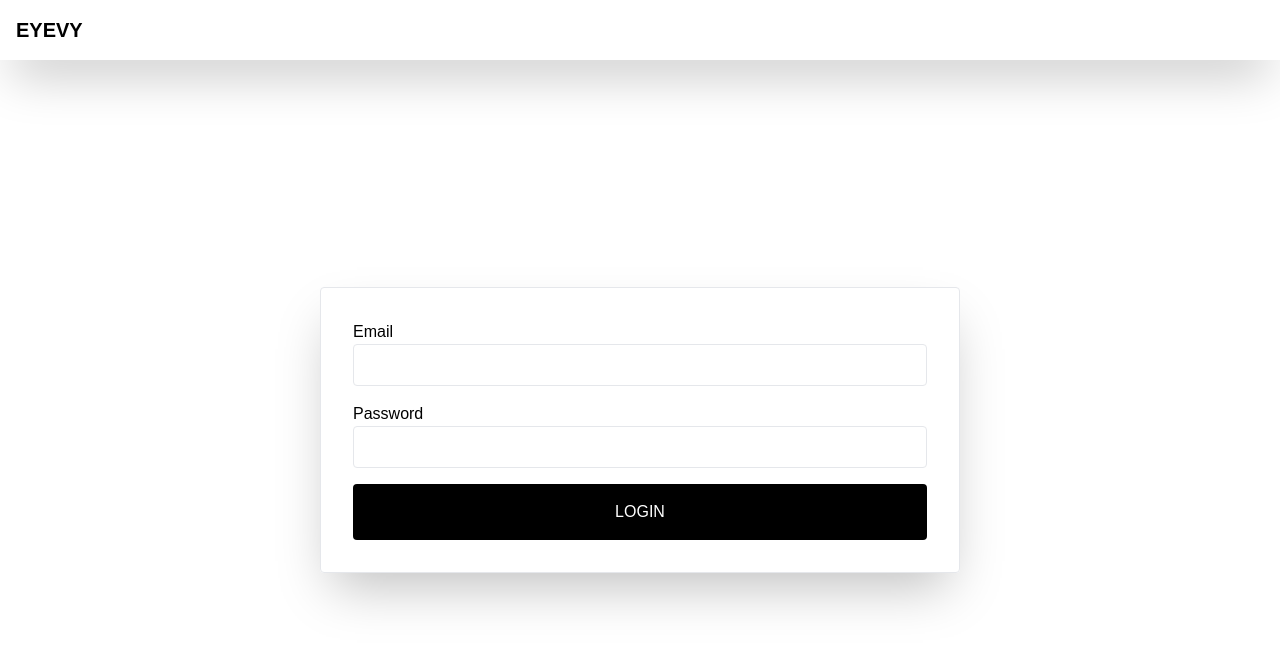
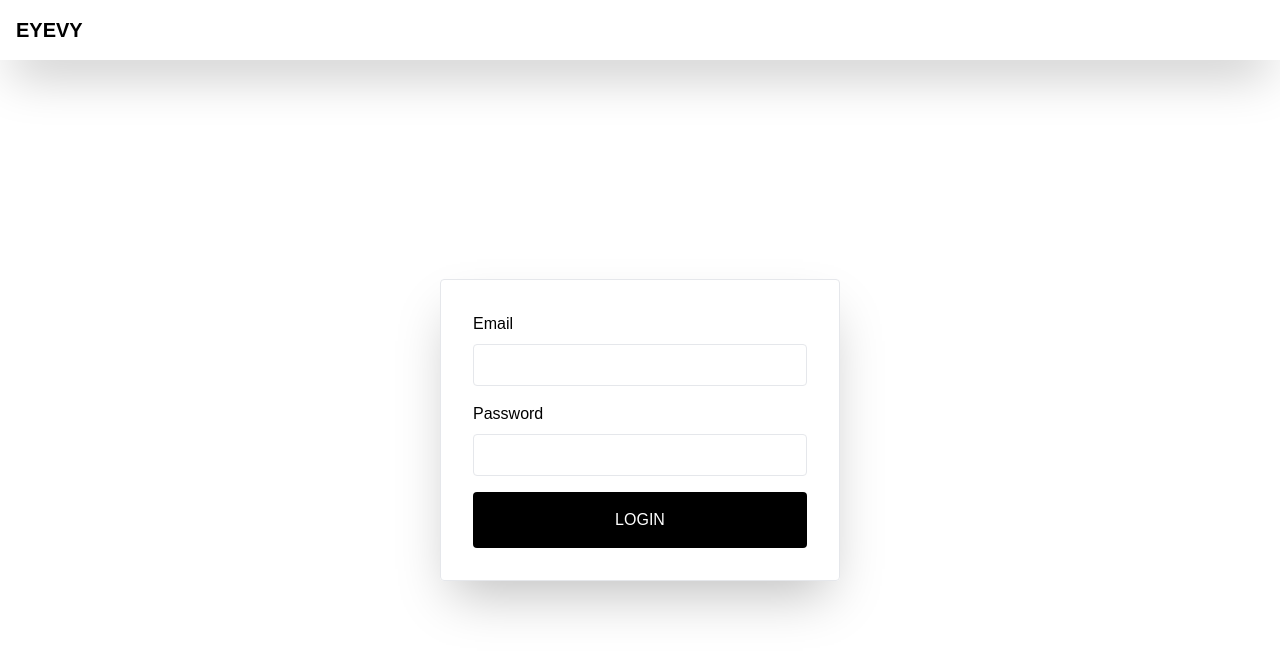
Before and after one commit to watchiko/eyevy, a Next.js app: page /login in a window 1280 px wide. Shown: the top 654 px of the page. Built offline with nearby package versions, Linux system fonts and the light colour scheme.

Commit message:
updating home page, login, hero

```diff
--- a/app/home/page.tsx
+++ b/app/home/page.tsx
@@ -4,7 +4,7 @@ export default function Home() {
   return (
     <>
       <Hero />
-      <div className="text-black p-8 font-sans leading-loose">
+      <div className="bg-transparent text-black p-8 font-sans leading-loose">
         <div className="mb-8">
           <h1 className="text-2xl">Watchiko</h1>
           <p className="text-lg">
--- a/app/login/page.tsx
+++ b/app/login/page.tsx
@@ -35,9 +35,9 @@ export default function Login() {
         <div className="flex flex-col items-center justify-center flex-1">
           <form
             onSubmit={doLogin}
-            className="p-8 gap-4 border border-gray-200 flex flex-col rounded shadow-2xl w-1/2"
+            className="p-8 gap-4 border border-gray-200 flex flex-col rounded shadow-2xl min-w-[400px] max-w-lg"
           >
-            <div>
+            <div className="flex flex-col gap-2">
               <label htmlFor="email" className="block">
                 Email
               </label>
@@ -50,7 +50,7 @@ export default function Login() {
                 required
               />
             </div>
-            <div>
+            <div className="flex flex-col gap-2">
               <label htmlFor="password" className="block">
                 Password
               </label>
--- a/components/Hero/Hero.tsx
+++ b/components/Hero/Hero.tsx
@@ -3,7 +3,7 @@ import Link from "next/link";
 export default function Hero() {
   return (
     <>
-      <div className="px-4 py-8 flex w-full h-auto items-center justify-center bg-black text-white">
+      <div className="px-4 py-8 flex w-full h-auto items-center justify-center bg-transparent text-black shadow-2xl">
         <div className=" flex flex-col gap-4 items-center ">
           <div className="text-8xl font-black">EYEVY</div>
           <div className="text-4xl ">Watch... Monitor.. Alert!</div>
@@ -12,7 +12,7 @@ export default function Hero() {
           </div>
           <div className="mt-4"></div>
           <Link href={"/login"}>
-            <button className="bg-white text-black text-2xl py-4 px-16 rounded cursor-pointer">
+            <button className="bg-black text-white text-2xl py-4 px-16 rounded cursor-pointer">
               Login
             </button>
           </Link>
```
